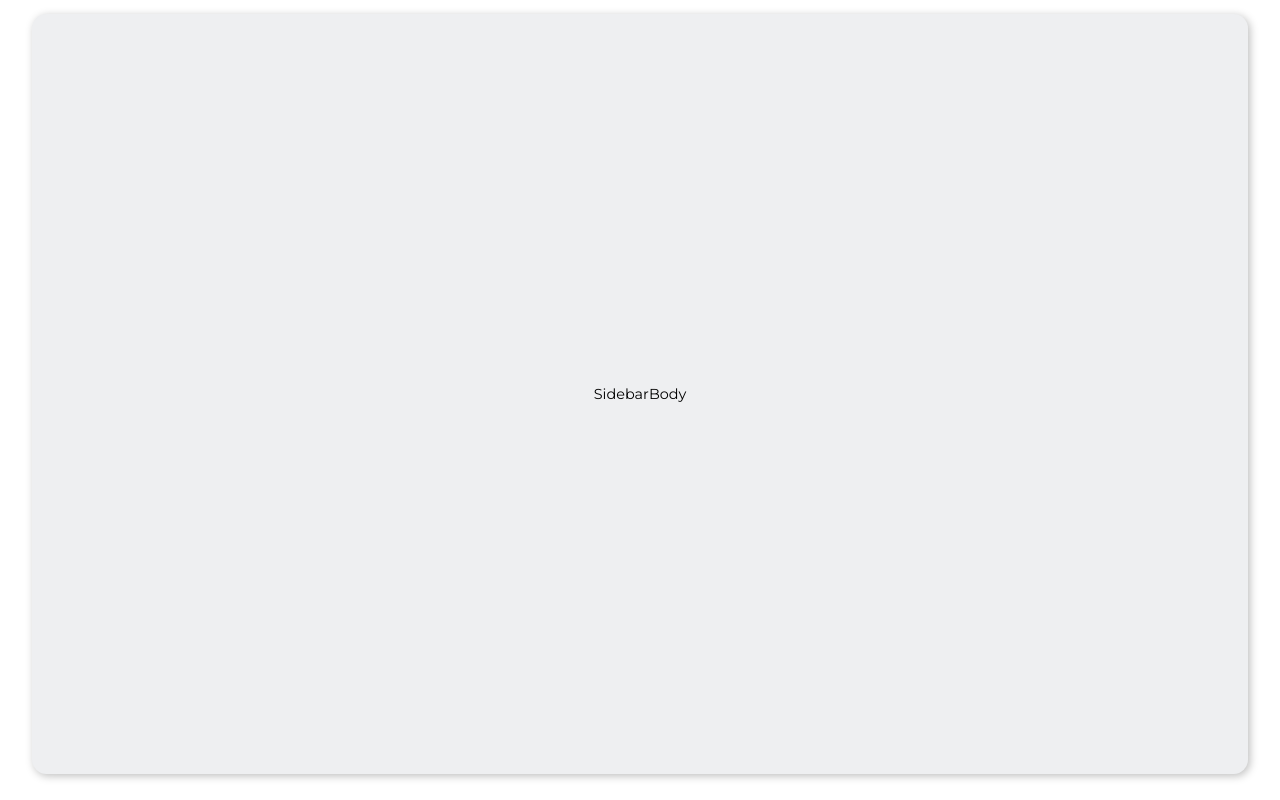
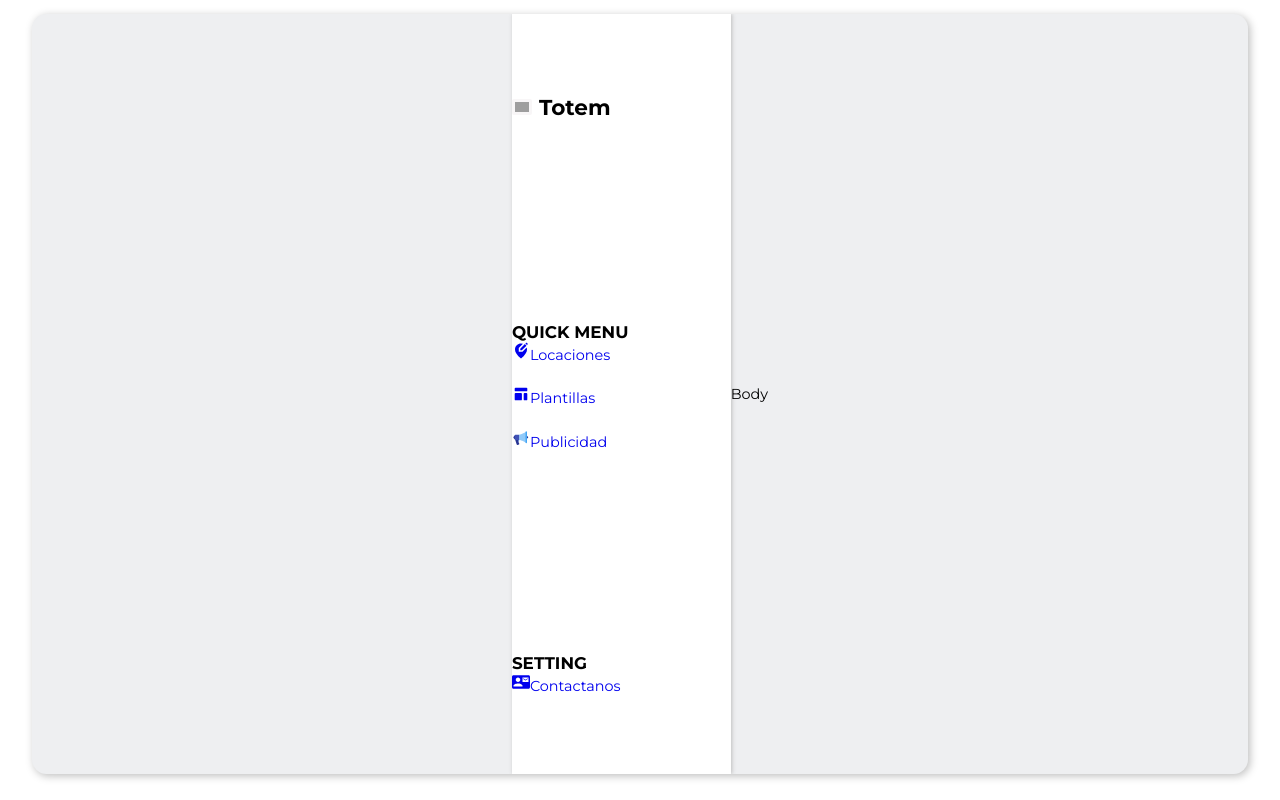
Before and after one commit to Totem-Univalle/Totem, a React (Vite) app: page / in a window 1280 px wide. Built offline with nearby package versions, Linux system fonts and the light colour scheme; grey boxes are pictures that could not be loaded.

Commit message:
Sidebar styles and positioning

```diff
--- a/package.json
+++ b/package.json
@@ -10,7 +10,8 @@
   },
   "dependencies": {
     "react": "^18.2.0",
-    "react-dom": "^18.2.0"
+    "react-dom": "^18.2.0",
+    "react-icons": "^4.8.0"
   },
   "devDependencies": {
     "@types/react": "^18.0.28",
--- a/src/App.css
+++ b/src/App.css
@@ -62,6 +62,7 @@ img{
 .grid{
   display: grid;
   align-items: center;
+  gap: 1.5rem;
 }
 
 .btn{
--- a/src/components/sidebar_section/Sidebar.jsx
+++ b/src/components/sidebar_section/Sidebar.jsx
@@ -1,9 +1,73 @@
 import React from 'react'
 import './sidebar.css'
+/*import icons */
+import {FcAdvertising} from 'react-icons/fc'
+import {MdEditLocationAlt} from 'react-icons/md'
+import {HiTemplate} from 'react-icons/hi'
+import {MdContactMail} from 'react-icons/md'
 
 const Sidebar = () => {
   return (
-    <div>Sidebar</div>
+    <div className="sideBar grid">
+      <div className="logoDiv flex">
+        <img src="https://cdn-icons-png.flaticon.com/512/2209/2209054.png" alt="" className="Image Name" />
+        <h2>Totem</h2>
+      </div>
+
+      <div className="menuDiv">
+        <h3 className="divTitle">
+          QUICK MENU
+        </h3>
+        <ul className="menuList grid">
+
+          <li className="listItem">
+            <a href="#" className="menuLink" flex>
+              <MdEditLocationAlt className='icon'/>
+              <span className="smallText">
+              Locaciones
+              </span>
+            </a>
+          </li>
+
+          <li className="listItem">
+            <a href="#" className="menuLink" flex>
+              <HiTemplate className='icon'/>
+              <span className="smallText">
+                Plantillas
+              </span>
+            </a>
+          </li>
+
+          <li className="listItem">
+            <a href="#" className="menuLink" flex>
+              <FcAdvertising className='icon'/>
+              <span className="smallText">
+                Publicidad
+              </span>
+            </a>
+          </li>
+
+        </ul>
+      </div>
+
+      <div className="settingDiv">
+        <h3 className="divTitle">
+          SETTING
+        </h3>
+        <ul className="menuList grid">
+
+          <li className="listItem">
+            <a href="#" className="menuLink" flex>
+              <MdContactMail className='icon'/>
+              <span className="smallText">
+              Contactanos
+              </span>
+            </a>
+          </li>
+
+        </ul>
+      </div>
+    </div>
   )
 }
 
--- a/src/components/sidebar_section/sidebar.css
+++ b/src/components/sidebar_section/sidebar.css
@@ -1 +1,39 @@
-/*# sourceMappingURL=sidebar.css.map */
+:root {
+  --PrimaryColor: hsl(94, 59%, 35%);
+  --HoverColor: #bdf094;
+  --paleGreen: hsl(96, 75%, 89%);
+  --whiteColor: hsl(0, 0%, 100%);
+  --blackColor: hsl(0, 0%, 18%);
+  --textColor: hsl(240, 1%, 48%);
+  --bgColor: hsl(220, 10%, 94%);
+  --greyText: rgb(190, 190, 190);
+  --inputColor: hsl(330, 12%, 97%);
+  /* Font and Typography */
+  --biggestFontSize: 2.5rem;
+  --h1FontSize: 1.5rem;
+  --h2FontSize: 1.25rem;
+  --h3FontSize: 1rem;
+  --normalFontSize: 0.938rem;
+  --smallFontSize: 0.813rem;
+  --smallestFontSize: 0.75rem;
+}
+
+.sideBar {
+  background: var(--whiteColor);
+  box-shadow: 1px 0px 4px var(--greyText);
+  width: 18%;
+  height: 100%;
+  gap: 3rem;
+  overflow: auto;
+}
+.sideBar .logoDiv {
+  padding-left: 1.5rem 1.5rem 0;
+  cursor: pointer;
+}
+.sideBar .logoDiv img {
+  max-width: 20px;
+  margin-right: 0.5rem;
+  background: var(--inputColor);
+  border-radius: 2px;
+  padding: 0.2rem;
+}/*# sourceMappingURL=sidebar.css.map */
--- a/src/components/sidebar_section/sidebar.scss
+++ b/src/components/sidebar_section/sidebar.scss
@@ -0,0 +1,41 @@
+:root {
+  --PrimaryColor: hsl(94, 59%, 35%);
+  --HoverColor: #bdf094;
+  --paleGreen: hsl(96, 75%, 89%);
+  --whiteColor: hsl(0, 0%, 100%);
+  --blackColor: hsl(0, 0%, 18%);
+  --textColor: hsl(240, 1%, 48%);
+  --bgColor: hsl(220, 10%, 94%);
+  --greyText: rgb(190, 190, 190);
+  --inputColor: hsl(330, 12%, 97%);
+
+  /* Font and Typography */
+  --biggestFontSize: 2.5rem;
+  --h1FontSize: 1.5rem;
+  --h2FontSize: 1.25rem;
+  --h3FontSize: 1rem;
+  --normalFontSize: 0.938rem;
+  --smallFontSize: 0.813rem;
+  --smallestFontSize: 0.75rem;
+}
+
+.sideBar{
+    background: var(--whiteColor);
+    box-shadow: 1px 0px 4px var(--greyText);
+    width: 18%;
+    height: 100%;
+    gap: 3rem;
+    overflow: auto;
+
+    .logoDiv{
+        padding-left: 1.5rem 1.5rem 0;
+        cursor: pointer;
+        img{
+            max-width: 20px;
+            margin-right: .5rem;
+            background: var(--inputColor);
+            border-radius: 2px;
+            padding: .2rem;
+        }
+    }
+}
```
Also changed, not shown: 2 other files (tests, documents, lock files or other folders).
